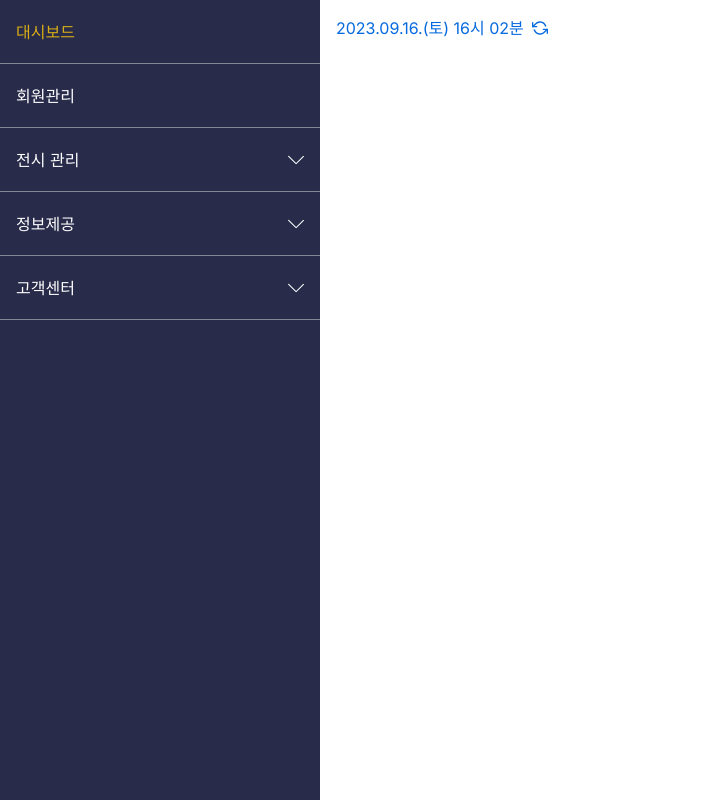
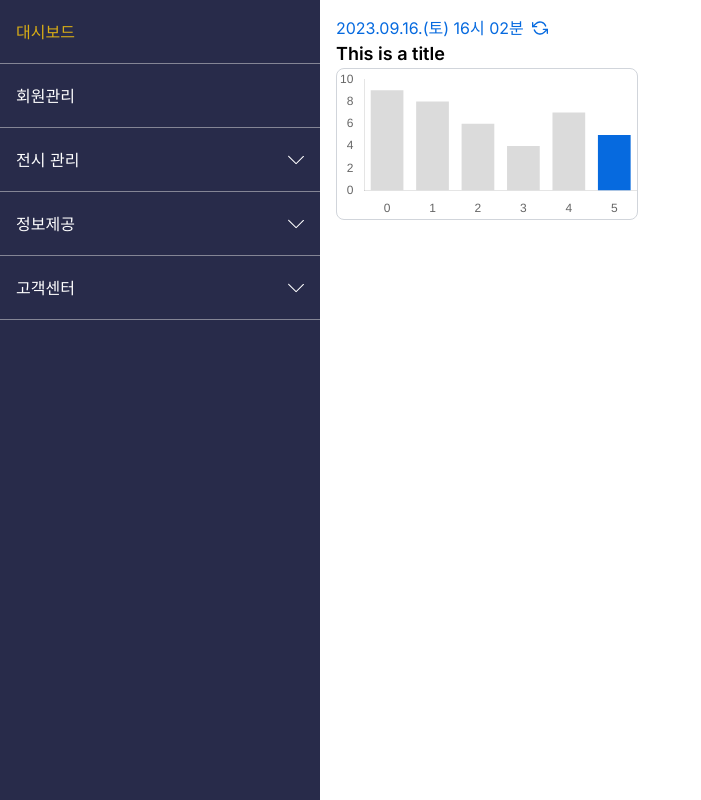
Before and after one commit to ppotatoG/housetalk-admin, a Next.js app: page /dashboard in a window 1280 px wide. Shown: the whole page, without its empty margins (0-701 px from the left). Built offline with nearby package versions, Linux system fonts and the light colour scheme.

Commit message:
Feat: daily chart in dashboard

```diff
--- a/package.json
+++ b/package.json
@@ -12,11 +12,13 @@
     "@types/node": "20.6.2",
     "@types/react": "18.2.21",
     "@types/react-dom": "18.2.7",
+    "chart.js": "^4.4.0",
     "eslint-config-next": "13.4.19",
     "flowbite": "^1.8.1",
     "flowbite-react": "^0.6.0",
     "next": "13.4.19",
     "react": "18.2.0",
+    "react-chartjs-2": "^5.2.0",
     "react-dom": "18.2.0",
     "react-icons": "^4.11.0",
     "react-router-dom": "^6.16.0",
--- /dev/null
+++ b/src/app/component/Dashboard/SignUpContents.tsx
@@ -0,0 +1,104 @@
+import React from 'react';
+import {
+  Chart as ChartJS,
+  CategoryScale,
+  LinearScale,
+  BarElement,
+  Title,
+  Tooltip,
+  Legend,
+} from 'chart.js';
+import { Bar } from 'react-chartjs-2';
+
+ChartJS.register(
+  CategoryScale,
+  LinearScale,
+  BarElement,
+  Title,
+  Tooltip,
+  Legend
+);
+
+interface DUMMY_SIGNUP_CONTENTS_TYPE {
+  date: string;
+  daily: number;
+  cumulative: number;
+}
+
+interface SignupChartProps {
+  data: DUMMY_SIGNUP_CONTENTS_TYPE[];
+  formattedDate: string;
+}
+
+const SignUpContents = ({ data, formattedDate }: SignupChartProps) => {
+  const options = {
+    responsive: true,
+    plugins: {
+      legend: {
+        display: false,
+      },
+    },
+    scales: {
+      x: {
+        grid: {
+          display: false,
+          drawOnChartArea: false,
+          drawBorder: false,
+        },
+        ticks: {
+          callback: function (value) {
+            return String(value);
+          },
+        },
+      },
+      y: {
+        grid: {
+          display: false,
+          drawOnChartArea: false,
+          drawBorder: false,
+        },
+      },
+    },
+  };
+
+  const useData = data.slice(0, 6).reverse();
+  const labels = useData.map(item => item.date);
+  const dailyCounts = useData.map(item => item.daily);
+
+  const chartData = {
+    labels,
+    datasets: [
+      {
+        label: undefined, // hide undefined label
+        data: dailyCounts,
+        backgroundColor: useData.map(item => {
+          return formattedDate === item.date.replace(/-/g, '.')
+            ? '#066ADF'
+            : '#DBDBDB';
+        }),
+      },
+    ],
+  };
+
+  return (
+    <div style={{ position: 'relative' }}>
+      <h1 className="text-black text-lg font-semibold custom-title">
+        This is a title
+      </h1>
+
+      <div className="rounded-lg border border-gray-300 bg-white">
+        <Bar options={options} data={chartData} />
+      </div>
+      {/*<div*/}
+      {/*  style={{ position: 'absolute', right: '50%', top: '10px', zIndex: 1 }}*/}
+      {/*>*/}
+      {/*  누적 가입 수 |{' '}*/}
+      {/*  <span style={{ color: 'blue' }}>*/}
+      {/*    {useData[useData.length - 1].date}*/}
+      {/*  </span>*/}
+      {/*</div>*/}
+    </div>
+  );
+};
+
+export default SignUpContents;
--- a/src/app/component/Dashboard/index.tsx
+++ b/src/app/component/Dashboard/index.tsx
@@ -1,6 +1,15 @@
+'use client';
+
 import { FiRefreshCcw } from 'react-icons/fi';
+import SignUpContents from '@/app/component/Dashboard/SignUpContents';
 
-const DUMMY_SIGNUP_CONTENTS = [
+interface DUMMY_SIGNUP_CONTENTS_TYPE {
+  date: string;
+  daily: number;
+  cumulative: number;
+}
+
+const DUMMY_SIGNUP_CONTENTS: DUMMY_SIGNUP_CONTENTS_TYPE[] = [
   { date: '2023-09-19', daily: 5, cumulative: 1200 },
   { date: '2023-09-18', daily: 7, cumulative: 1195 },
   { date: '2023-09-17', daily: 4, cumulative: 1188 },
@@ -71,6 +80,12 @@ const Dashboard = () => {
           <FiRefreshCcw />
         </button>
       </div>
+      <div className="flex gap-2">
+        <SignUpContents
+          data={DUMMY_SIGNUP_CONTENTS}
+          formattedDate="2023.09.19"
+        />
+      </div>
     </>
   );
 };
--- a/src/app/component/dashboard/BoardUploadStatus.tsx
+++ /dev/null
@@ -1,5 +0,0 @@
-const BoardUploadStatus = () => {
-  return <div>BoardUploadStatus</div>;
-};
-
-export default BoardUploadStatus;
```
Also changed, not shown: 1 other file (tests, documents, lock files or other folders).
